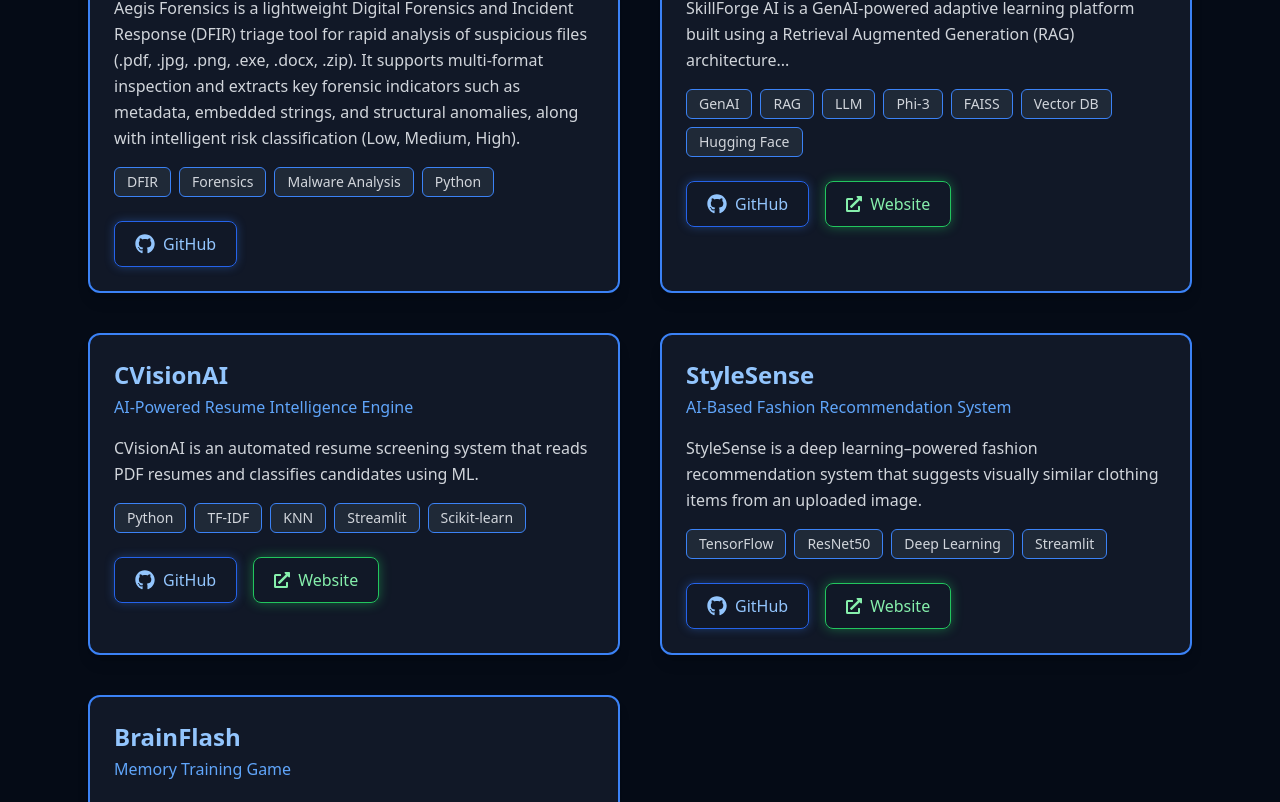
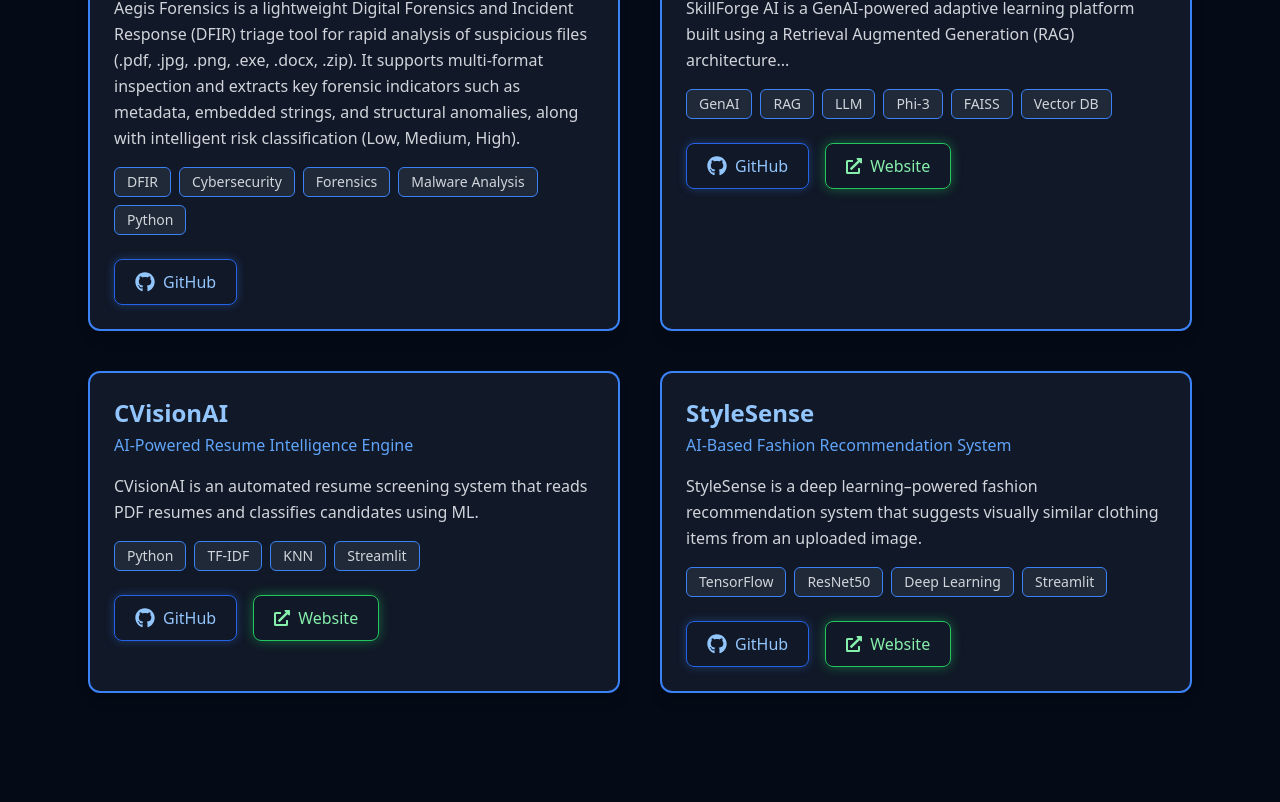
Before and after one commit to DibyanshuSah/My_Portfolio, a React (Vite) app: page / in a window 1280 px wide. Shown: the part 2673-3475 px from the top of the page. Built offline with nearby package versions, Linux system fonts and the light colour scheme.

Commit message:
updated Project

```diff
--- a/src/sections/Projects.jsx
+++ b/src/sections/Projects.jsx
@@ -106,13 +106,14 @@ const Projects = () => {
 
       <div className="grid md:grid-cols-2 gap-10">
 
-        {/* 🔥 Aegis Forensics */}
+        {/* Aegis Forensics */}
         <ProjectCard
           title="Aegis Forensics"
           subtitle="DFIR Triage & File Analysis Tool"
           description="Aegis Forensics is a lightweight Digital Forensics and Incident Response (DFIR) triage tool for rapid analysis of suspicious files (.pdf, .jpg, .png, .exe, .docx, .zip). It supports multi-format inspection and extracts key forensic indicators such as metadata, embedded strings, and structural anomalies, along with intelligent risk classification (Low, Medium, High)."
           tags={[
             "DFIR",
+            "Cybersecurity",
             "Forensics",
             "Malware Analysis",
             "Python",
@@ -132,7 +133,6 @@ const Projects = () => {
             "Phi-3",
             "FAISS",
             "Vector DB",
-            "Hugging Face",
           ]}
           link="https://github.com/DibyanshuSah/skillforge-AI"
           demoLink="https://huggingface.co/spaces/rishusah/skillforge-ai"
@@ -148,7 +148,6 @@ const Projects = () => {
             "TF-IDF",
             "KNN",
             "Streamlit",
-            "Scikit-learn",
           ]}
           link="https://github.com/DibyanshuSah/Resume-Screening-With-Python"
           demoLink="https://resume-screening-with-python-kauwqmhgxqbraz6o3bphzz.streamlit.app/"
@@ -169,20 +168,6 @@ const Projects = () => {
           demoLink="https://huggingface.co/spaces/rishusah/fashion-recommender"
         />
 
-        {/* BrainFlash */}
-        <ProjectCard
-          title="BrainFlash"
-          subtitle="Memory Training Game"
-          description="BrainFlash is an interactive brain training web game designed to improve short-term memory."
-          tags={[
-            "React",
-            "JavaScript",
-            "Game Dev",
-          ]}
-          link="https://github.com/DibyanshuSah/BrainFlash-game"
-          demoLink="https://brainflash.vercel.app/"
-        />
-
       </div>
     </section>
   );
```
